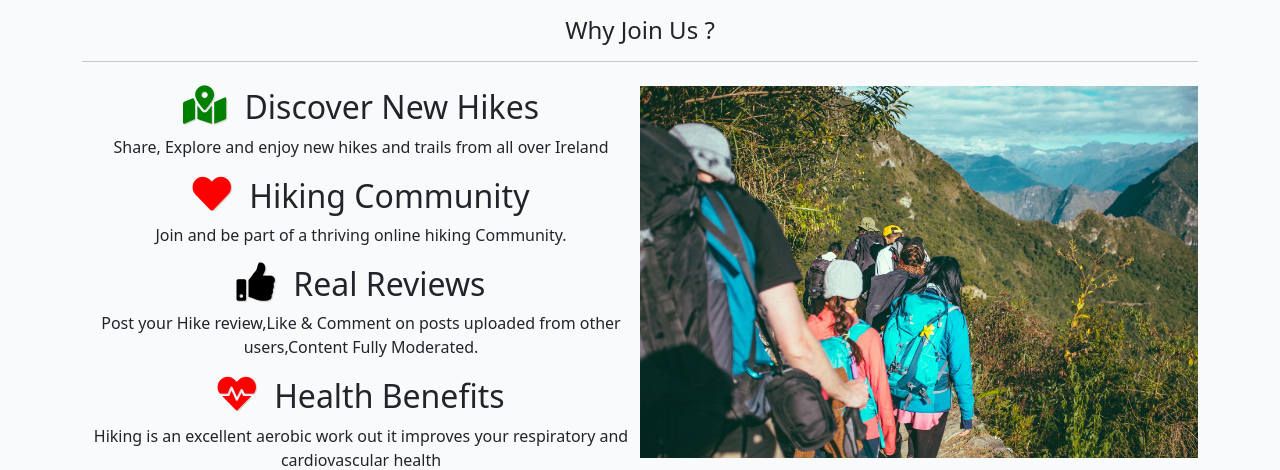
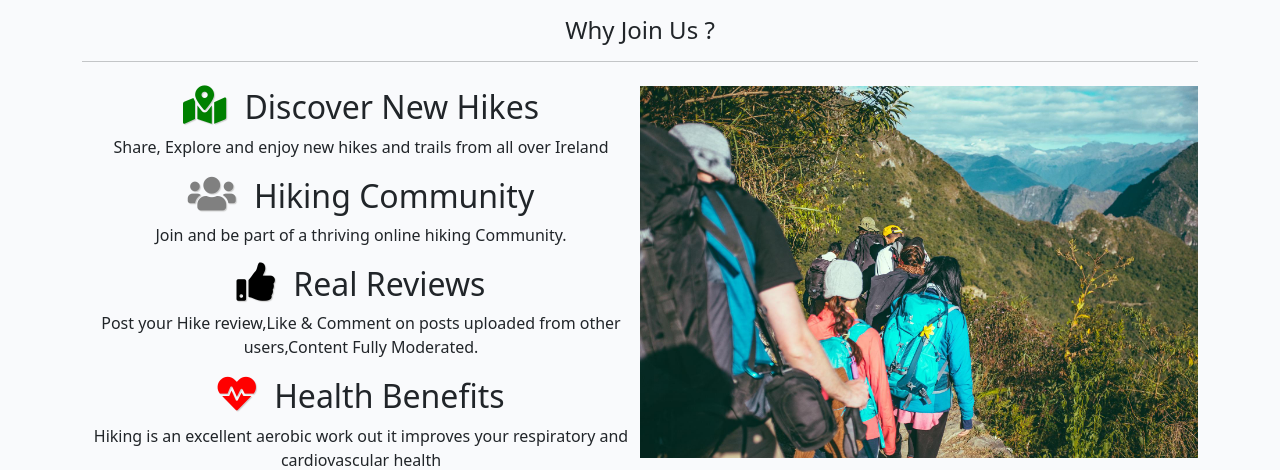
Before and after one commit to wlillisdev/hiking-hub, a Django app: page / in a window 1280 px wide. Shown: the part 864-1334 px from the top of the page. Run offline with Django 3.2, Linux system fonts and the light colour scheme.

Commit message:
additional edits to why join us section

```diff
--- a/static/css/style.css
+++ b/static/css/style.css
@@ -31,6 +31,13 @@ a:hover {
 
 #icon-home-black {
     color: black;
+    text-shadow: 1px 1px 1px #ccc;
+    font-size: 1.2em;
+    margin-right: 10px;
+}
+
+#icon-home-grey {
+    color: grey;
     text-shadow: 1px 1px 1px #ccc;
     font-size: 1.2em;
     margin-right: 10px;
--- a/templates/index.html
+++ b/templates/index.html
@@ -53,7 +53,7 @@
                 <div class="col-md-6 mt-2">
                     <h2 class="feature-head text-center"><i class="fas fa-map-marked-alt" id="icon-home-green"></i> Discover New Hikes</h2>
                     <p class="text-center">Share, Explore and enjoy new hikes and trails from all over Ireland</p>
-                    <h2 class="feature-head text-center"><i class="fas fa-heart" id="icon-home-red"></i> Hiking Community</h2>
+                    <h2 class="feature-head text-center"><i class="fas fa-users" id="icon-home-grey"></i> Hiking Community</h2>
                     <p class="text-center">Join and be part of a thriving online hiking Community.</p>
                     <h2 class="feature-head text-center"><i class="fas fa-thumbs-up" id="icon-home-black"></i> Real Reviews</h2>
                     <p class="text-center">Post your Hike review,Like & Comment on posts uploaded from other users,Content
```
